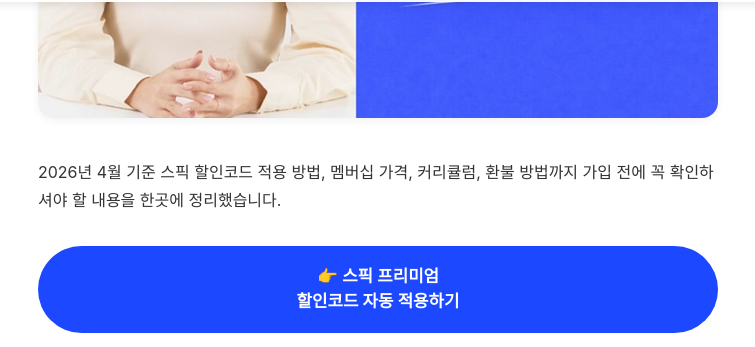
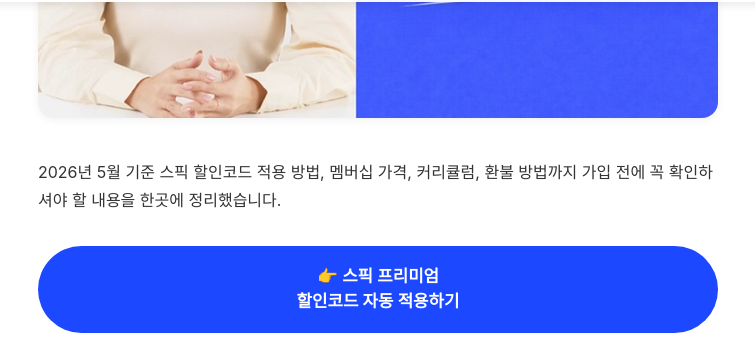
Before and after one commit to kjsjdw/speak_event_page, a Jekyll site: the page built from content/main-page-content.md, in a window 1280 px wide and 900 px high, scrolled down 415 px. Shown: the part 98-445 px from the top of the window, without its empty margins (262-1017 px from the left). Built offline with Jekyll 4.4.1, drawn with Linux system fonts in a browser that asks for light colours; some web fonts are replaced.

Commit message:
Update discount code information date to May 2026

```diff
--- a/content/sections/01-intro.md
+++ b/content/sections/01-intro.md
@@ -9,7 +9,7 @@
   />
 </div>
 
-<p>2026년 4월 기준 스픽 할인코드 적용 방법, 멤버십 가격, 커리큘럼, 환불 방법까지 가입 전에 꼭 확인하셔야 할 내용을 한곳에 정리했습니다.</p>
+<p>2026년 5월 기준 스픽 할인코드 적용 방법, 멤버십 가격, 커리큘럼, 환불 방법까지 가입 전에 꼭 확인하셔야 할 내용을 한곳에 정리했습니다.</p>
 
 <div class="cta-buttons" id="cta-top">
 
```
